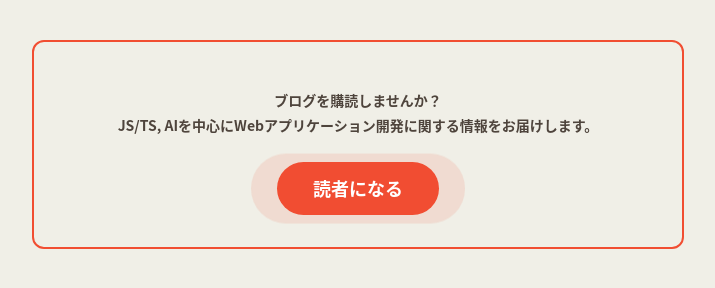
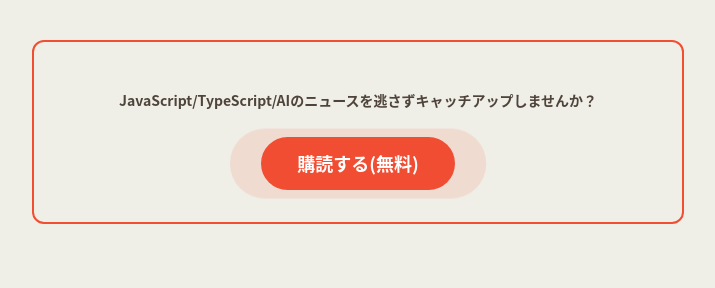
Before and after one commit to ysknsid25/hatena-blog-theme-git, a website built with Vite: page html/subscribe.html in a window 1280 px wide. Shown: the whole page, without its empty margins (282-997 px from the left). Built offline with nearby package versions, Linux system fonts and the light colour scheme.

Commit message:
fix: 文言修正
Signed-off-by: ysknsid25 <kengo071225@gmail.com>

```diff
--- a/html/subscribe.html
+++ b/html/subscribe.html
@@ -6,9 +6,7 @@
     <body>
         <div class="subscribe-container">
             <p class="subscribe-text">
-                ブログを購読しませんか？<br />
-                JS/TS,
-                AIを中心にWebアプリケーション開発に関する情報をお届けします。
+                JavaScript/TypeScript/AIのニュースを逃さずキャッチアップしませんか？
             </p>
             <div class="subscribe-button-wrapper">
                 <a
@@ -16,7 +14,7 @@
                     class="subscribe-button"
                     name="subscribe-original"
                 >
-                    読者になる
+                    購読する(無料)
                 </a>
             </div>
         </div>
```
Also changed, not shown: html/float-subscribe.html (+1 -1 lines).
